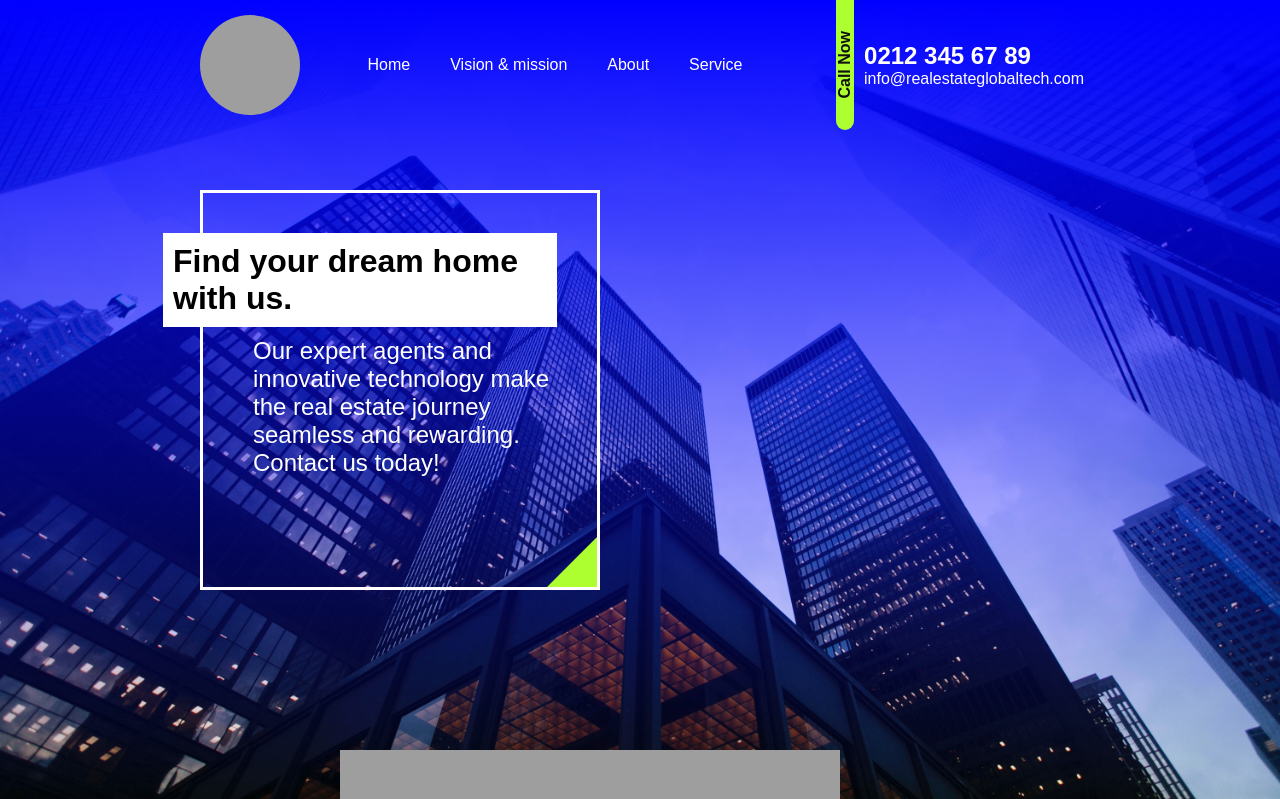
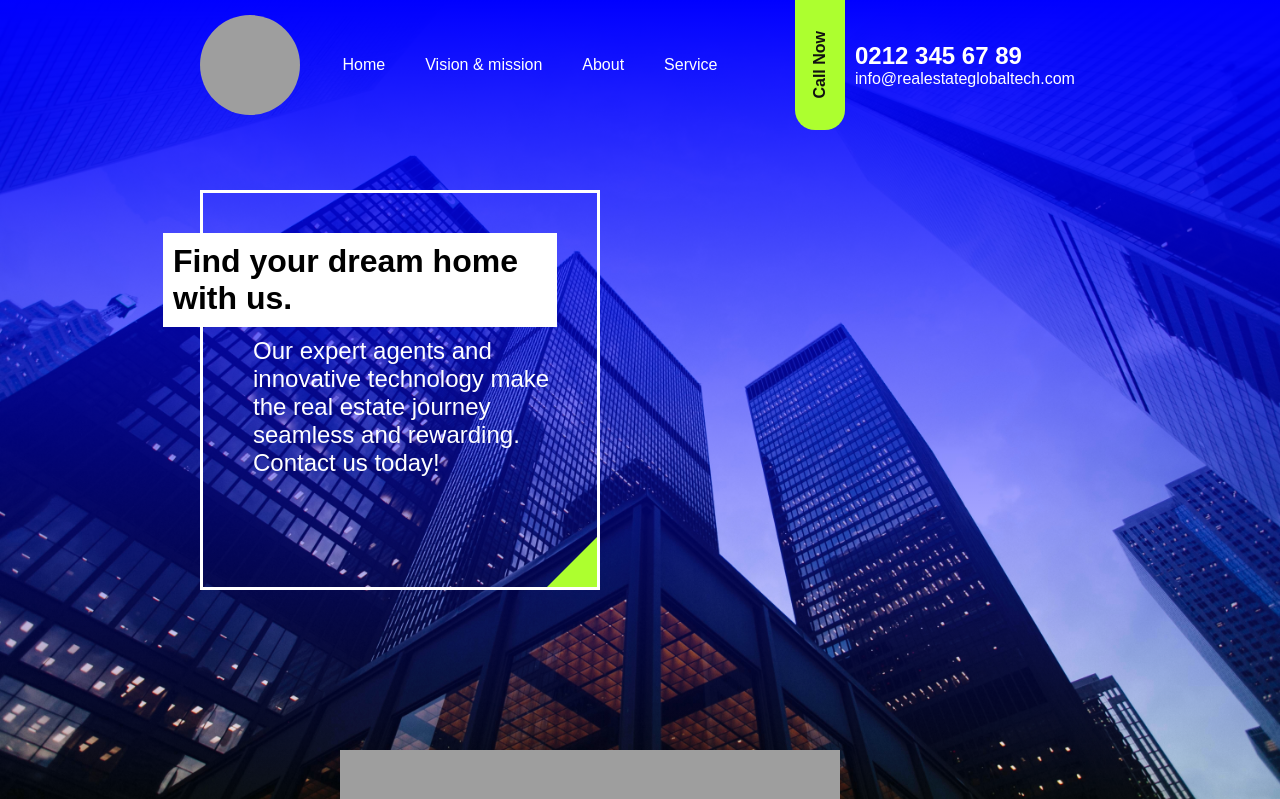
Before and after one commit to NoomRT/devcamp-homework, a web app: file css/hw1/index.html in a window 1280 px wide. Shown: the top 799 px of the page. Run offline with its HTML, style and script files only (its server is not run), Linux system fonts and the light colour scheme; grey boxes are pictures that could not be loaded.

Commit message:
CSS Homework #1 finished and edited class call-info width to 300px

```diff
--- a/css/hw1/style.css
+++ b/css/hw1/style.css
@@ -48,7 +48,7 @@ nav ul li a {
 }
 
 .call-info {
-    width: 250px;
+    width: 300px;
     display: flex;
     flex-direction: row;
     justify-content: center;
```
